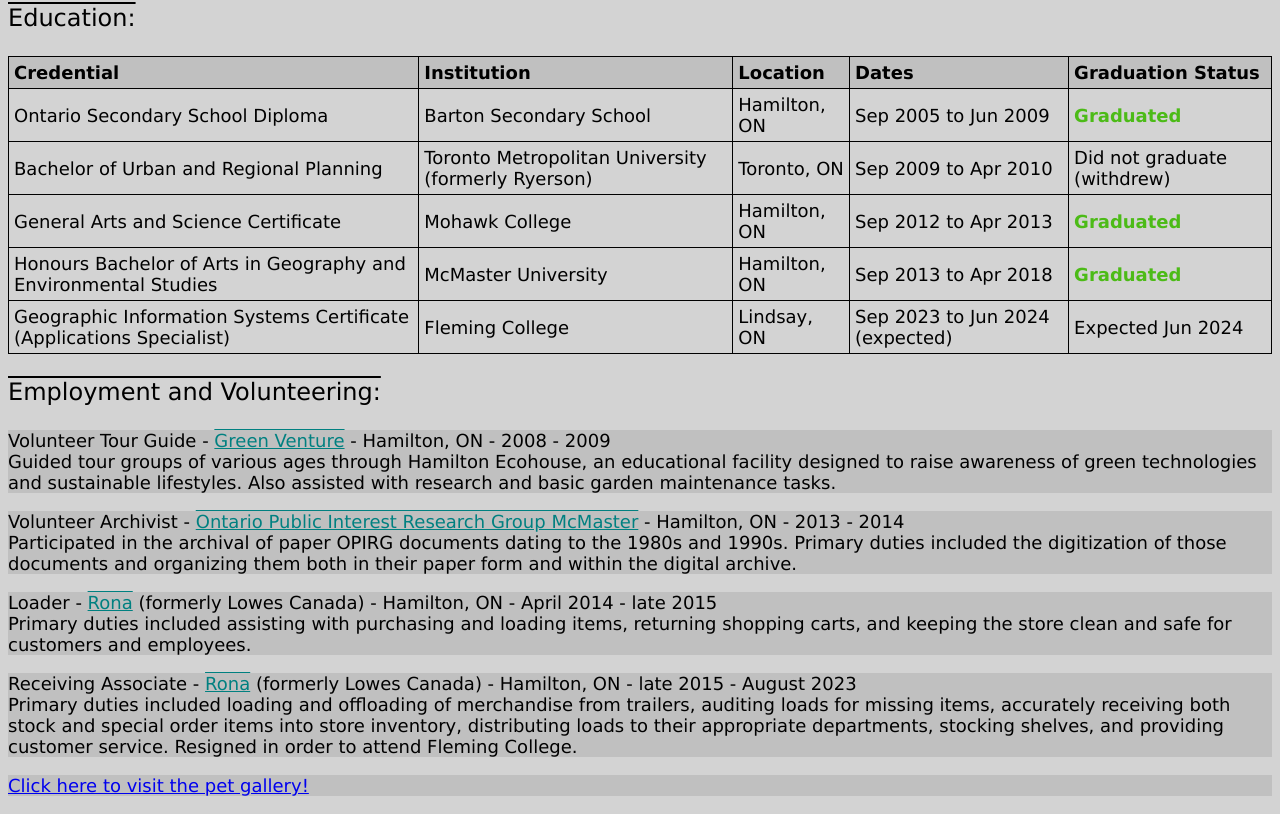
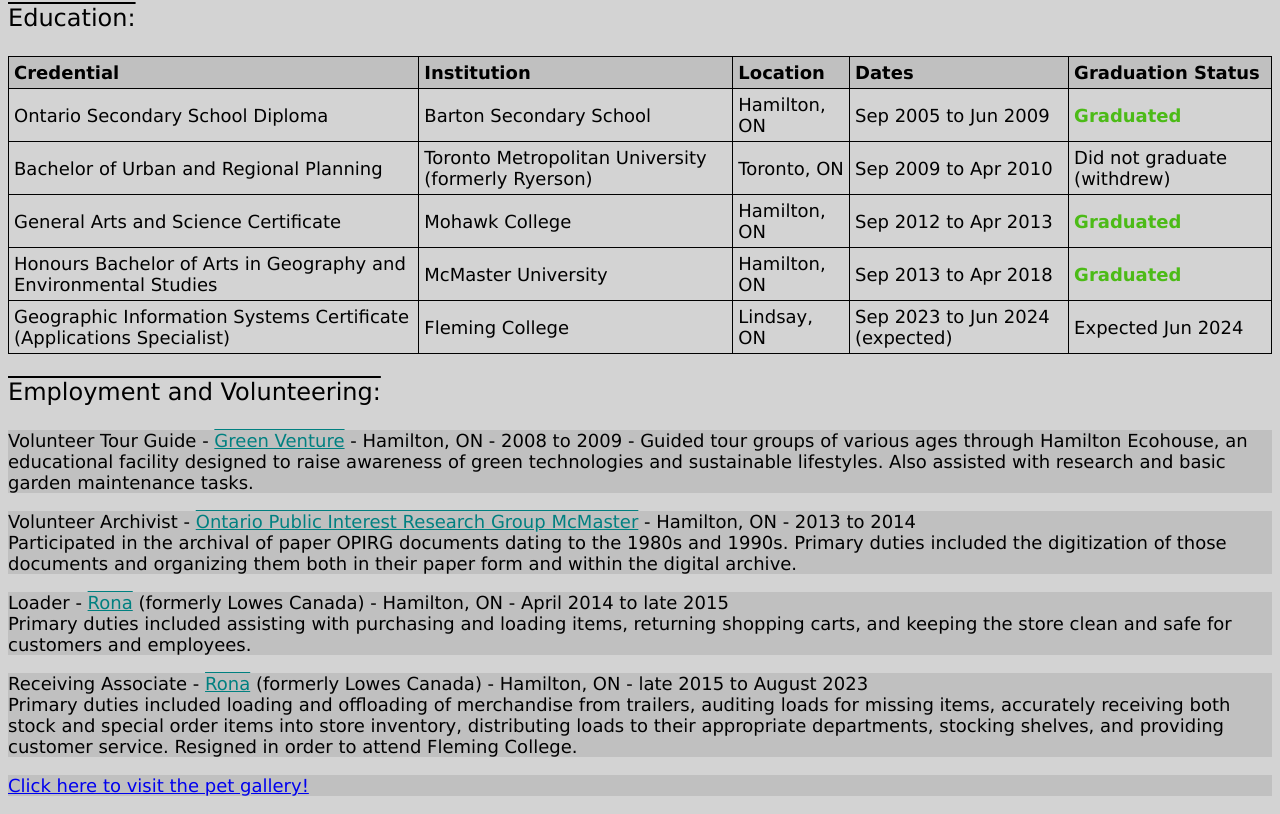
Before and after one commit to TylerRubini/TylerRubini.github.io, a plain HTML site: page index.html in a window 1280 px wide. Shown: the part 546-1360 px from the top of the page. Drawn offline with Linux system fonts and the light colour scheme.

Commit message:
Update index.html

```diff
--- a/index.html
+++ b/index.html
@@ -93,19 +93,19 @@
 
 <!-- I have inserted external links to each organization I have done work for in the past. I assigned each of them the same ID so that I could use CSS to alter their coloration
      relative to internal links. I have inserted a manual line break after the first line of each entry to provide a simple method of visually separating the position title, employer,
-     and date/location from the description of job duties. I hope that this is considered an acceptable use of br, as it is only a single tag being used for an actual line break,
+     and date/location from the description of job duties. I hope that this is considered an acceptable use of the br tag, as it is only a single tag being used for an actual line break,
      rather than being used consecutively to force white space or replace margins -->
 
 <!-- LinksOption Begin -->
-<p>Volunteer Tour Guide - <a class="external" href="https://greenventure.ca/">Green Venture</a> - Hamilton, ON - 2008 - 2009<br>
+<p>Volunteer Tour Guide - <a class="external" href="https://greenventure.ca/">Green Venture</a> - Hamilton, ON - 2008 to 2009 -
     Guided tour groups of various ages through Hamilton Ecohouse, an educational facility designed to raise awareness of green technologies and sustainable lifestyles.
     Also assisted with research and basic garden maintenance tasks.</p>
-<p>Volunteer Archivist - <a class="external" href="https://www.opirgmcmaster.org/">Ontario Public Interest Research Group McMaster</a> - Hamilton, ON - 2013 - 2014<br>
+<p>Volunteer Archivist - <a class="external" href="https://www.opirgmcmaster.org/">Ontario Public Interest Research Group McMaster</a> - Hamilton, ON - 2013 to 2014<br>
     Participated in the archival of paper OPIRG documents dating to the 1980s and 1990s. Primary duties included the digitization of those documents and organizing them
     both in their paper form and within the digital archive.</p>
-<p>Loader - <a class="external" href="https://www.rona.ca/en">Rona</a> (formerly Lowes Canada) - Hamilton, ON - April 2014 - late 2015<br>
+<p>Loader - <a class="external" href="https://www.rona.ca/en">Rona</a> (formerly Lowes Canada) - Hamilton, ON - April 2014 to late 2015<br>
    Primary duties included assisting with purchasing and loading items, returning shopping carts, and keeping the store clean and safe for customers and employees.</p>
-<p>Receiving Associate - <a class="external" href="https://www.rona.ca/en">Rona</a> (formerly Lowes Canada) - Hamilton, ON - late 2015 - August 2023<br>
+<p>Receiving Associate - <a class="external" href="https://www.rona.ca/en">Rona</a> (formerly Lowes Canada) - Hamilton, ON - late 2015 to August 2023<br>
     Primary duties included loading and offloading of merchandise from trailers, auditing loads for missing items, accurately receiving both stock and special order items
     into store inventory, distributing loads to their appropriate departments, stocking shelves, and providing customer service. Resigned in order to attend
     Fleming College.</p>
```
